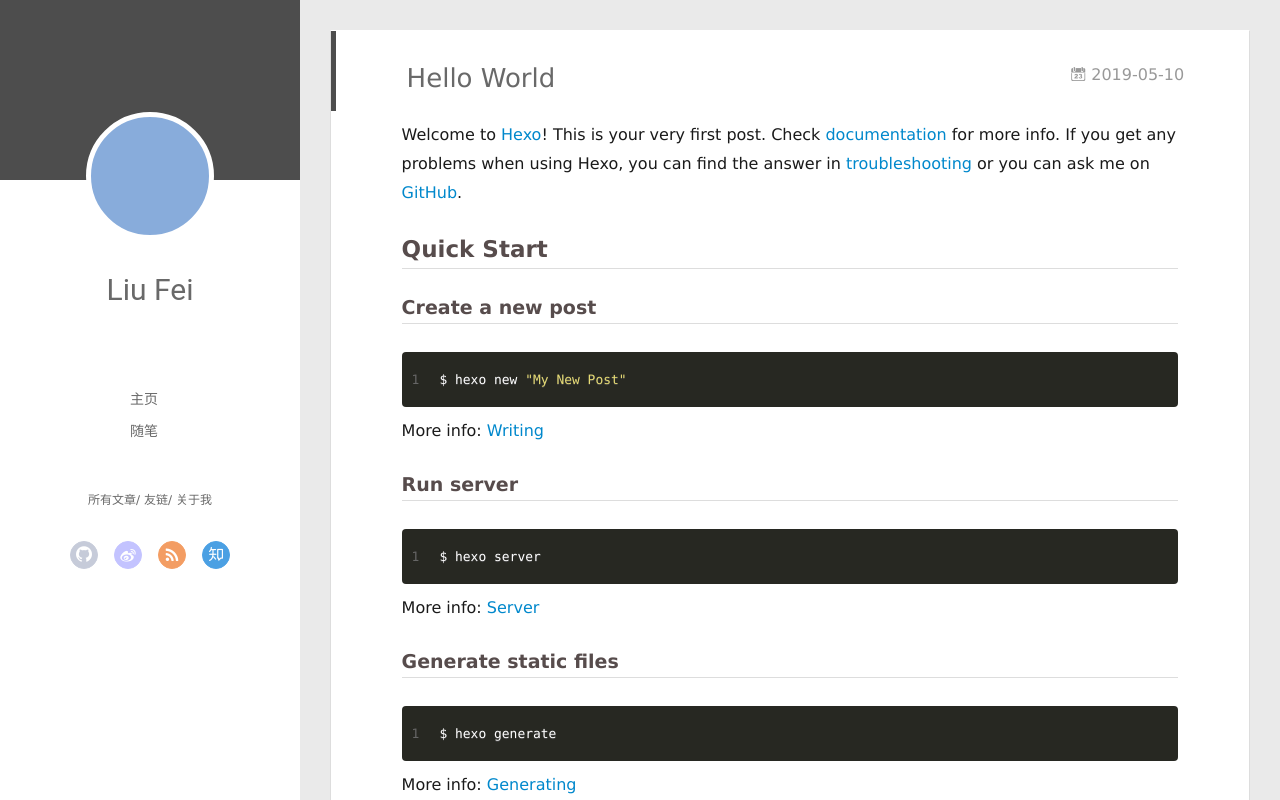
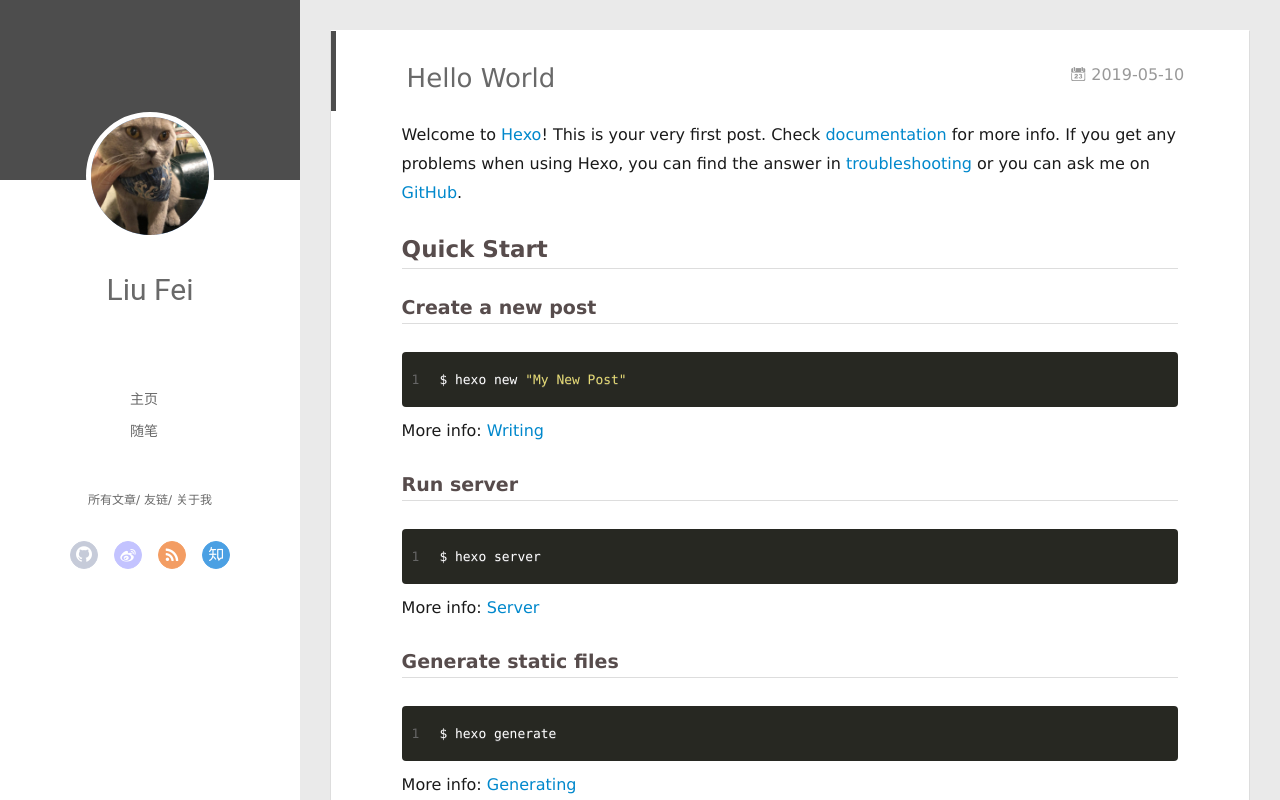
Before and after one commit to moheliufei/moheliufei.github.io, a plain HTML site: page 2019/05/10/hello-world/index.html in a window 1280 px wide. Drawn offline with Linux system fonts and the light colour scheme; no server answers.

Commit message:
Site updated: 2019-05-10 10:55:33

```diff
--- a/2019/05/10/hello-world/index.html
+++ b/2019/05/10/hello-world/index.html
@@ -47,7 +47,7 @@
 <div class="intrude-less">
 	<header id="header" class="inner">
 		<a href="/" class="profilepic">
-			<img src class="js-avatar">
+			<img src="/img/WechatIMG5.jpeg" class="js-avatar">
 		</a>
 		<hgroup>
 		  <h1 class="header-author"><a href="/">Liu Fei</a></h1>
@@ -105,7 +105,7 @@
 	<div class="intrude-less">
 		<header id="header" class="inner">
 			<div class="profilepic">
-				<img src class="js-avatar">
+				<img src="/img/WechatIMG5.jpeg" class="js-avatar">
 			</div>
 			<hgroup>
 			  <h1 class="header-author js-header-author">Liu Fei</h1>
```
Also changed, not shown: 2019/05/10/嘿嘿嘿/index.html (+2 -2 lines), archives/2019/05/index.html (+2 -2 lines), archives/2019/index.html (+2 -2 lines), archives/index.html (+2 -2 lines), index.html (+2 -2 lines), img/WechatIMG5.jpeg (added).
